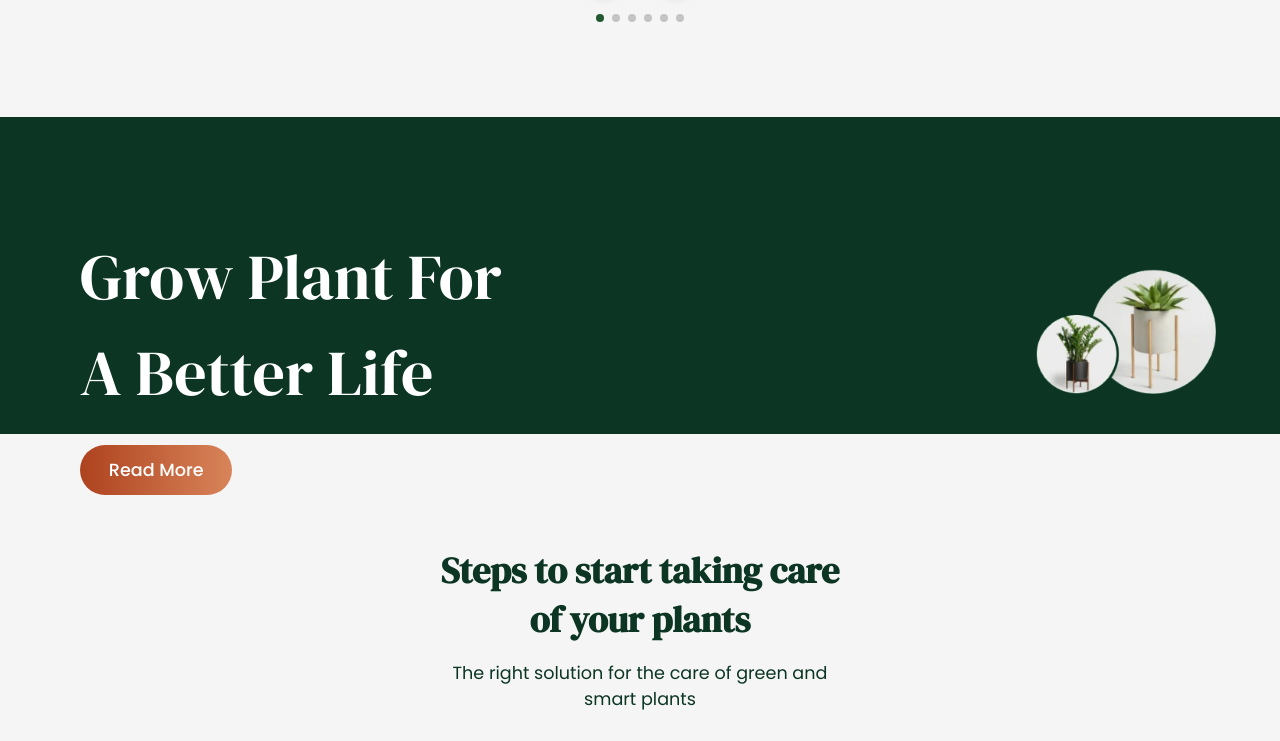
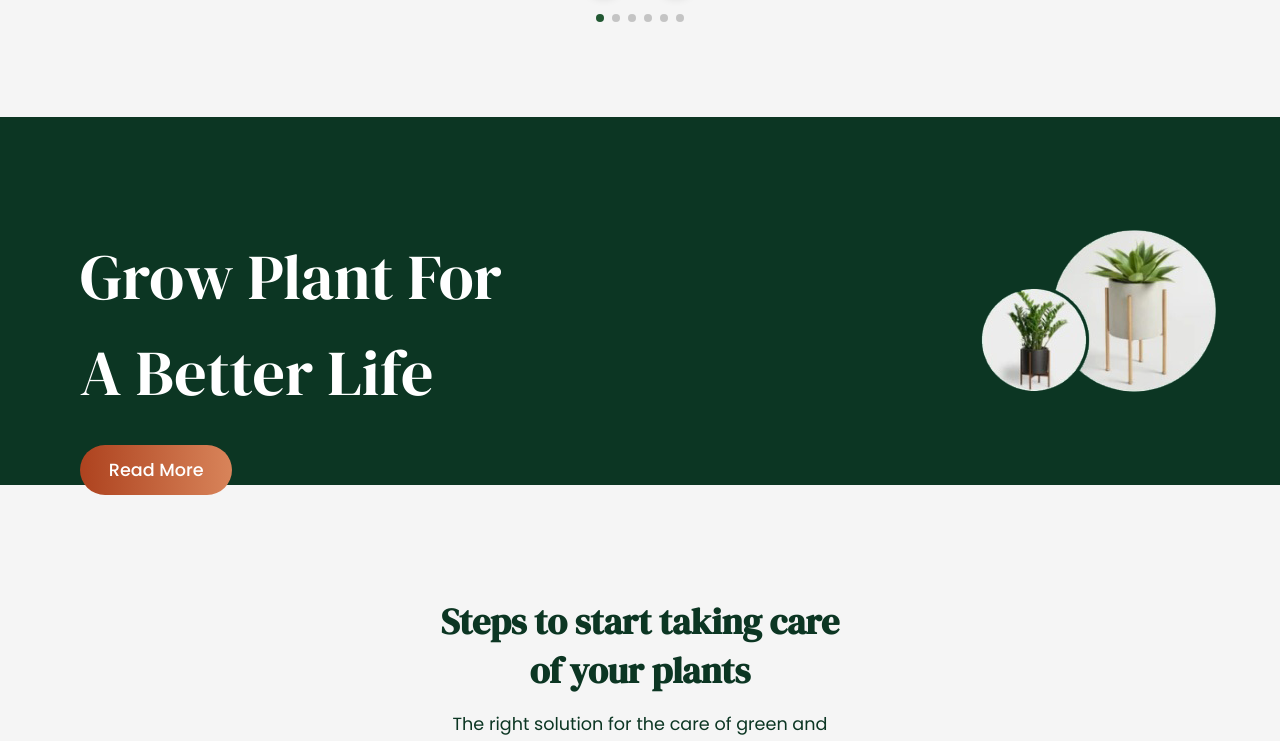
Before and after one commit to pettik/Website---plant-shop-ovostromy, a plain HTML site: page index.html in a window 1280 px wide. Shown: the part 2097-2838 px from the top of the page. Drawn offline with nearby package versions, Linux system fonts and the light colour scheme.

Commit message:
Update styles.css

```diff
--- a/assets/css/styles.css
+++ b/assets/css/styles.css
@@ -1324,6 +1324,15 @@ ul.footer__links.address {
     font-size: var(--bigger-font-size);
   }
 
+  .grow__image img {
+    top: 0;
+    max-width: initial;
+  }
+
+  .grow {
+    min-height: 23rem;
+  }
+
   .footer__data {
     grid-template-columns: repeat(3, max-content);
   }
@@ -1570,6 +1579,11 @@ ul.footer__links.address {
     margin: 0 auto;
   }
 
+  .instagram__grid {
+    grid-template-columns: repeat(4, 1fr);
+    grid-template-rows: 1fr;
+  }
+
   .newsletter__container {
     max-width: 1120px;
   }
```
